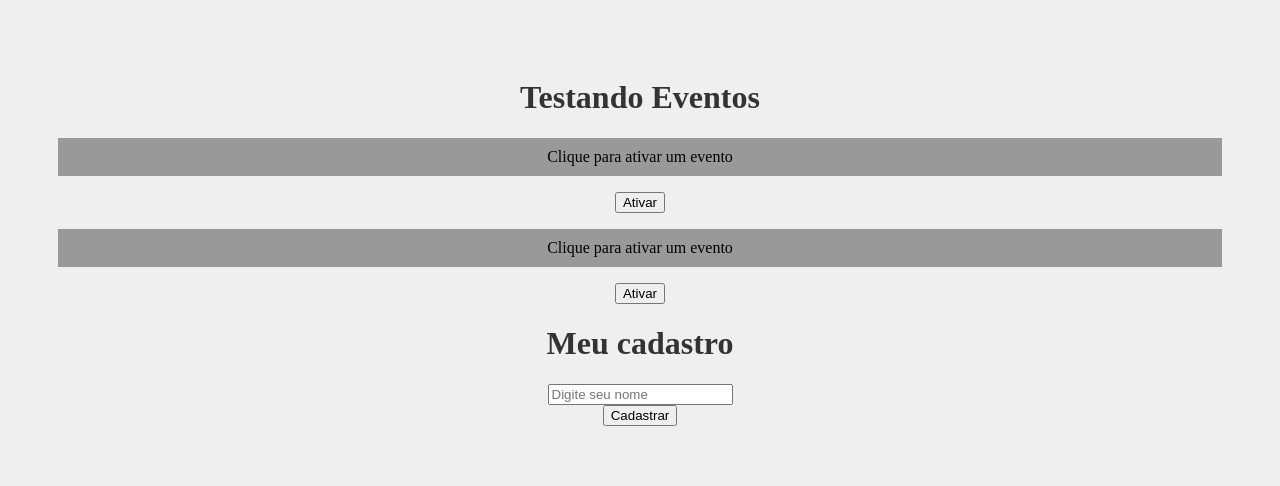
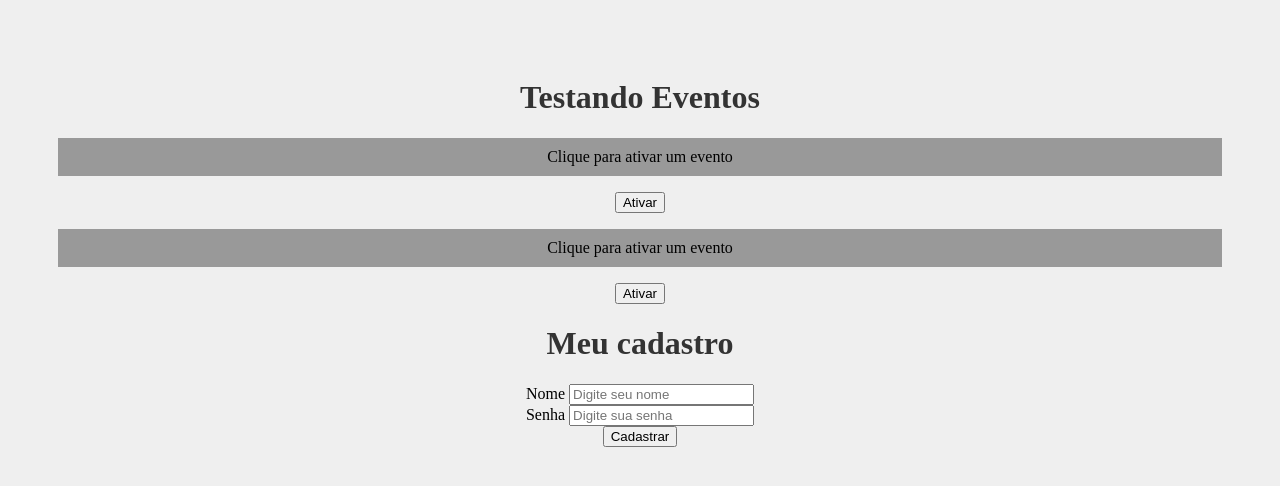
Before and after one commit to nandacruz/Curso-React, a React (Create React App) app in the folder meu-projeto/: page / in a window 1280 px wide. Shown: the top 486 px of the page. Built offline with nearby package versions, Linux system fonts and the light colour scheme.

Commit message:
useState na prática

```diff
--- a/meu-projeto/src/components/Form.js
+++ b/meu-projeto/src/components/Form.js
@@ -1,15 +1,33 @@
+import {UseState, useState} from 'react';
+
+
 function Form(){
     function cadastrarUsuario(e){
         e.preventDefault();
+        console.log(name);
+        console.log(password);
         console.log('Cadastrou o usuário!');
     }
+    //Usando useState
+    //const [name, setName] = useState('Fernanda');
+    const [name, setName] = useState();
+    const [password, setPassword] = useState();
+
+
 
     return(
         <div>
             <h1>Meu cadastro</h1>
             <form onSubmit={cadastrarUsuario}>
                 <div>
-                    <input type="text" placeholder="Digite seu nome"></input>
+                    <label htmlFor="name">Nome </label>
+                    {/* Capturando o valor digitado pelo usuário com o setName */}
+                    {/*<input type="text" id="name" name="name" placeholder="Digite seu nome" value={name} onChange={(e) => setName(e.target.value)}></input>*/}
+                    <input type="text" id="name" name="name" placeholder="Digite seu nome" onChange={(e) => setName(e.target.value)}></input>
+                </div>
+                <div>
+                    <label htmlFor="password">Senha </label>
+                    <input type="password" id="password" name="password" placeholder="Digite sua senha" onChange={(e) => setPassword(e.target.value)}></input>
                 </div>
                 <div>
                     <input type="submit" value= "Cadastrar"/>
```
Also changed, not shown: meu-projeto/src/package.json (added, +11 -0 lines), 2 other files (tests, documents, lock files or other folders).
